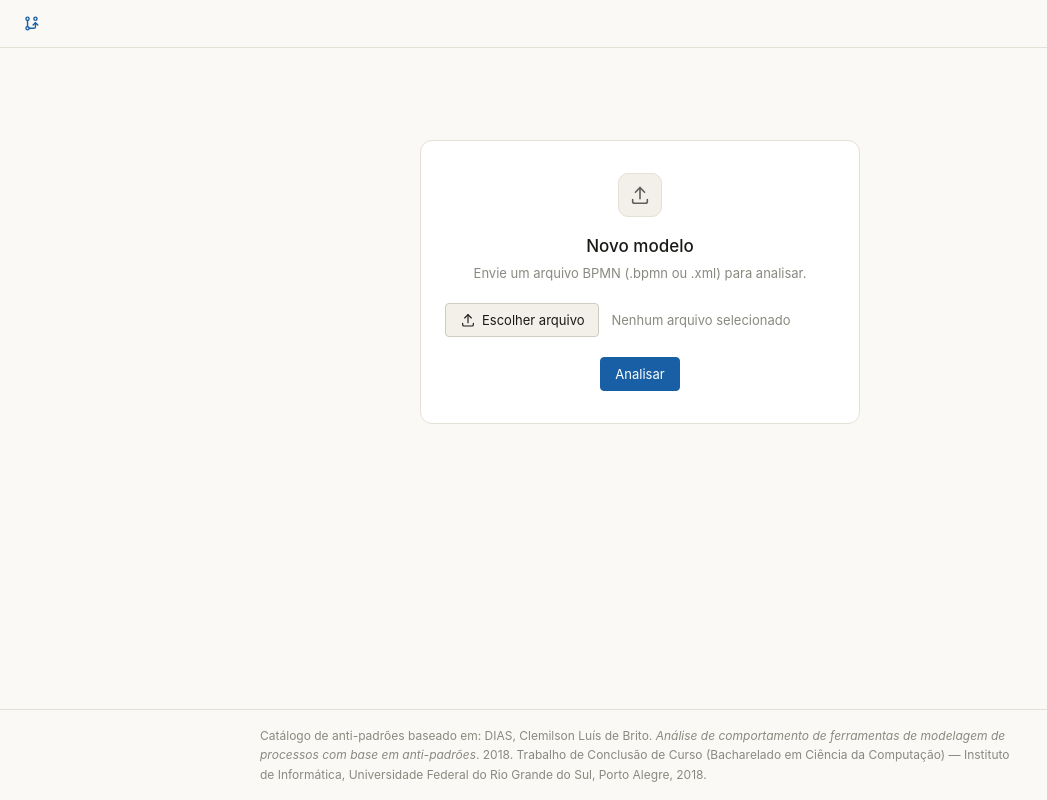
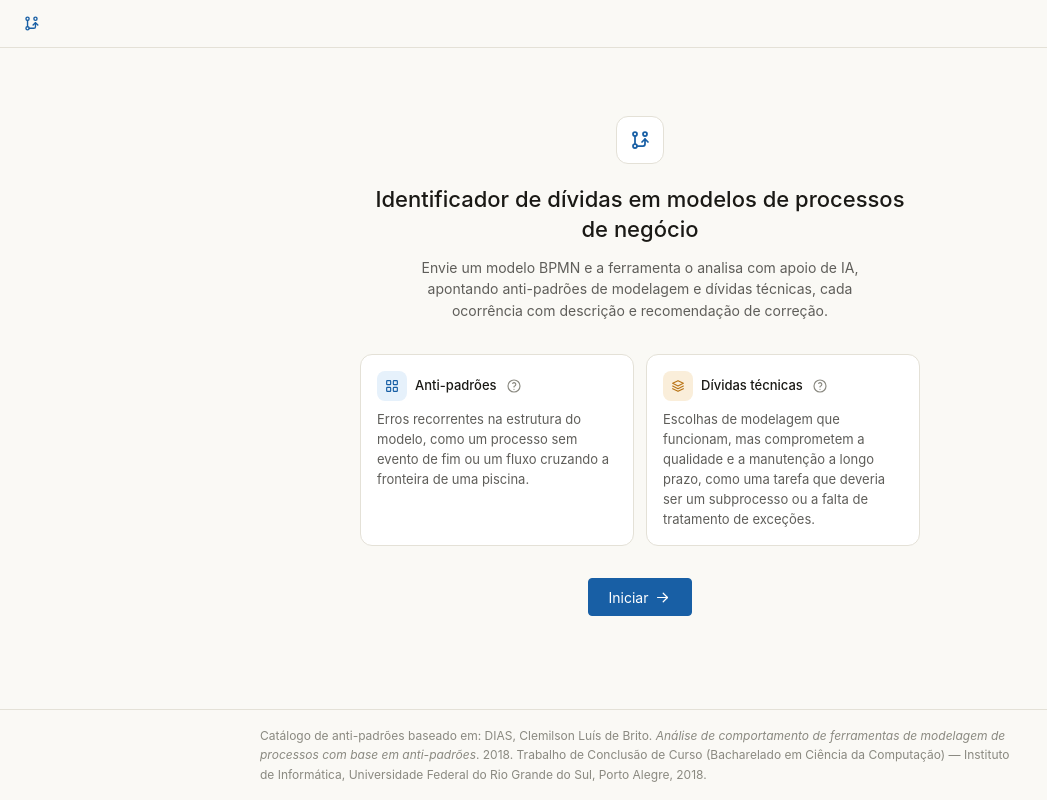
Before and after one commit to nicolasddr/BPModelDebt, a Next.js app: page / in a window 1280 px wide. Shown: the whole page, without its empty margins (0-1047 px from the left). Built offline with nearby package versions, Linux system fonts and the light colour scheme.

Commit message:
feat: adiciona tela inicial

```diff
--- /dev/null
+++ b/app/analise/page.tsx
@@ -0,0 +1,5 @@
+import { Analyzer } from "@/components/Analyzer";
+
+export default function Analise() {
+  return <Analyzer />;
+}
--- a/app/layout.tsx
+++ b/app/layout.tsx
@@ -1,5 +1,7 @@
 import type { Metadata } from "next";
 import { Geist, Geist_Mono } from "next/font/google";
+import { Footer } from "@/components/Footer";
+import { Topbar } from "@/components/Topbar";
 import "./globals.css";
 
 const geistSans = Geist({
@@ -24,10 +26,16 @@ export default function RootLayout({
 }>) {
   return (
     <html
-      lang="en"
+      lang="pt-BR"
       className={`${geistSans.variable} ${geistMono.variable} h-full antialiased`}
     >
-      <body className="min-h-full flex flex-col">{children}</body>
+      <body className="min-h-full flex flex-col">
+        <Topbar />
+        <main className="mx-auto w-full max-w-[760px] px-[22px] pt-7 pb-[60px]">
+          {children}
+        </main>
+        <Footer />
+      </body>
     </html>
   );
 }
--- a/app/page.tsx
+++ b/app/page.tsx
@@ -1,15 +1,5 @@
-import { Analyzer } from "@/components/Analyzer";
-import { Footer } from "@/components/Footer";
-import { Topbar } from "@/components/Topbar";
+import { Welcome } from "@/components/Welcome";
 
 export default function Home() {
-  return (
-    <>
-      <Topbar />
-      <main className="mx-auto w-full max-w-[760px] px-[22px] pt-7 pb-[60px]">
-        <Analyzer />
-      </main>
-      <Footer />
-    </>
-  );
+  return <Welcome />;
 }
--- a/components/Topbar.tsx
+++ b/components/Topbar.tsx
@@ -1,11 +1,16 @@
 import { IconGitBranch } from "@tabler/icons-react";
+import Link from "next/link";
 
 export function Topbar() {
   return (
     <header className="sticky top-0 z-[2] flex items-center justify-between border-b border-border bg-s0 px-[22px] py-[14px]">
-      <div className="flex items-center gap-[9px] text-[15px] font-medium">
+      <Link
+        href="/"
+        aria-label="Voltar à página inicial"
+        className="flex cursor-pointer items-center gap-[9px] rounded text-[15px] font-medium focus-visible:outline-none focus-visible:ring-2 focus-visible:ring-accent"
+      >
         <IconGitBranch size={19} className="text-accent" stroke={1.75} />
-      </div>
+      </Link>
     </header>
   );
 }
--- /dev/null
+++ b/components/Welcome.tsx
@@ -0,0 +1,65 @@
+import {
+  IconArrowRight,
+  IconGitBranch,
+  IconLayoutGrid,
+  IconStack2,
+} from "@tabler/icons-react";
+import Link from "next/link";
+import { AntipatternCatalog, TechDebtCatalog } from "@/components/catalogs";
+
+export function Welcome() {
+  return (
+    <div className="mx-auto mt-10 max-w-[560px] text-center">
+      <div className="mx-auto mb-5 flex h-12 w-12 items-center justify-center rounded-xl border border-border bg-s2 text-accent">
+        <IconGitBranch size={24} stroke={1.75} />
+      </div>
+
+      <h1 className="text-[22px] font-medium leading-snug">
+        Identificador de dívidas em modelos de processos de negócio
+      </h1>
+      <p className="mx-auto mt-3 max-w-[480px] text-[14px] text-ink-2">
+        Envie um modelo BPMN e a ferramenta o analisa com apoio de IA, apontando anti-padrões de modelagem e dívidas
+        técnicas, cada ocorrência com descrição e recomendação de correção.
+      </p>
+
+      <div className="mt-8 grid grid-cols-1 gap-3 text-left sm:grid-cols-2">
+        <div className="rounded-xl border border-border bg-s2 p-4">
+          <div className="mb-2 flex items-center gap-2">
+            <span className="flex h-[30px] w-[30px] items-center justify-center rounded-lg bg-run-bg text-run">
+              <IconLayoutGrid size={16} stroke={1.75} />
+            </span>
+            <span className="text-[13px] font-medium">Anti-padrões</span>
+            <AntipatternCatalog />
+          </div>
+          <p className="text-[13px] text-ink-2">
+            Erros recorrentes na estrutura do modelo, como um processo sem
+            evento de fim ou um fluxo cruzando a fronteira de uma piscina.
+          </p>
+        </div>
+
+        <div className="rounded-xl border border-border bg-s2 p-4">
+          <div className="mb-2 flex items-center gap-2">
+            <span className="flex h-[30px] w-[30px] items-center justify-center rounded-lg bg-amber-bg text-amber">
+              <IconStack2 size={16} stroke={1.75} />
+            </span>
+            <span className="text-[13px] font-medium">Dívidas técnicas</span>
+            <TechDebtCatalog />
+          </div>
+          <p className="text-[13px] text-ink-2">
+            Escolhas de modelagem que funcionam, mas comprometem a qualidade e a
+            manutenção a longo prazo, como uma tarefa que deveria ser um
+            subprocesso ou a falta de tratamento de exceções.
+          </p>
+        </div>
+      </div>
+
+      <Link
+        href="/analise"
+        className="mt-8 inline-flex h-[38px] items-center gap-1.5 rounded border border-accent bg-accent px-5 text-[14px] text-white hover:bg-accent/90 focus-visible:outline-none focus-visible:ring-2 focus-visible:ring-accent focus-visible:ring-offset-2"
+      >
+        Iniciar
+        <IconArrowRight size={17} stroke={1.75} />
+      </Link>
+    </div>
+  );
+}
```
